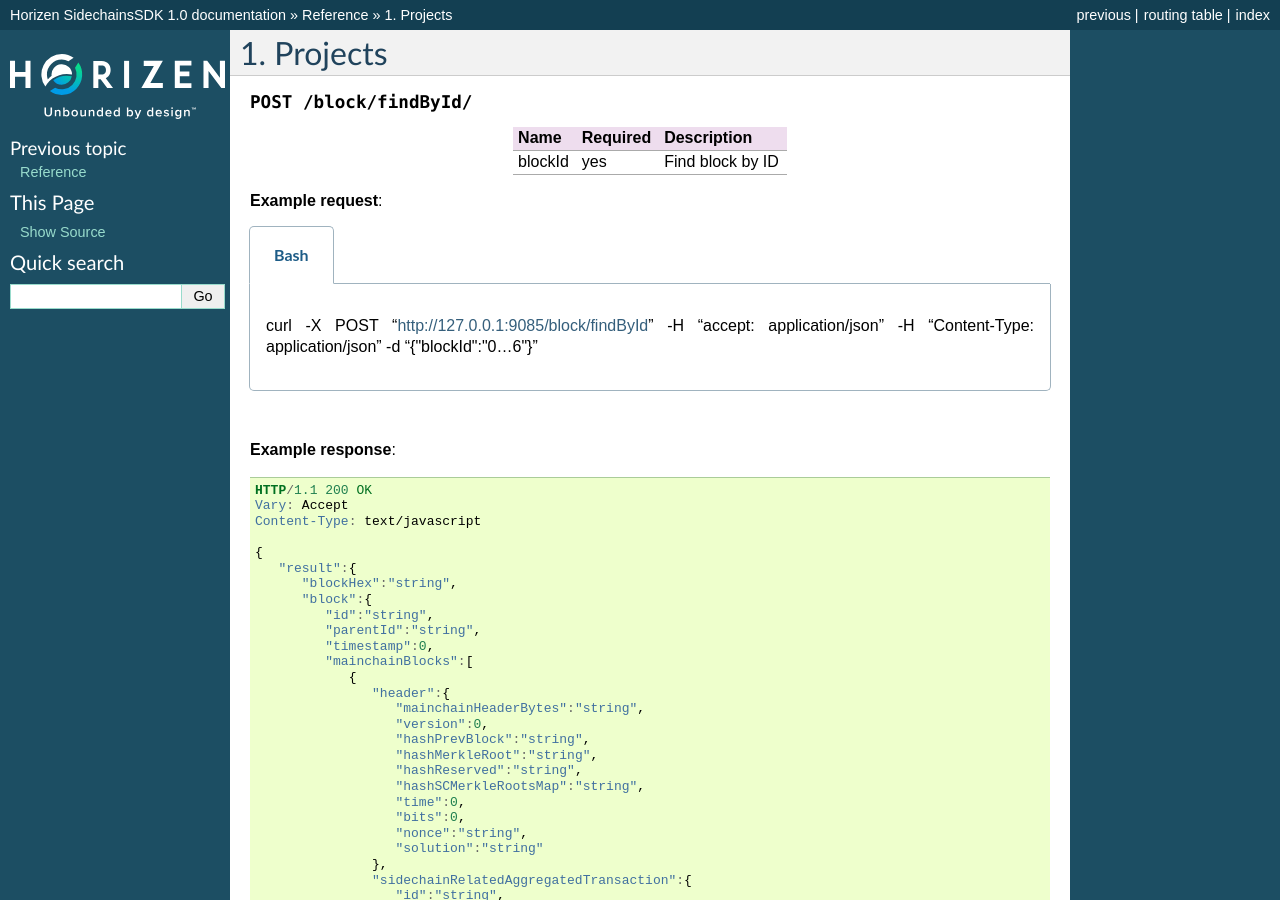
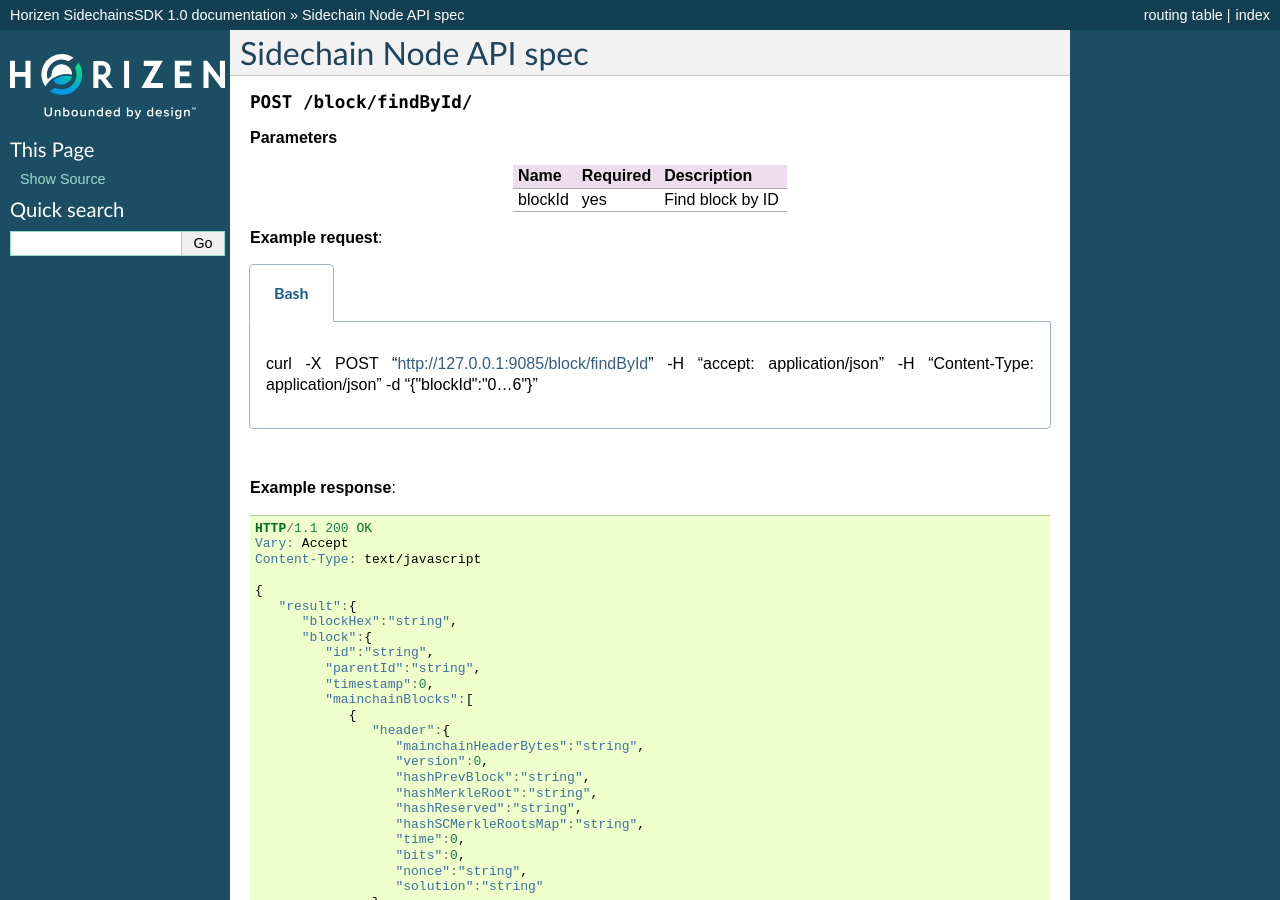
Before and after one commit to megaluck/documentation, a Sphinx documentation site: the page built from docs/reference/01-scnode-api-spec.rst, in a window 1280 px wide and 900 px high. Built offline with Sphinx 7.4.7, drawn with Linux system fonts in a browser that asks for light colours; pages that are not in the unit, such as notebooks, are missing from menus; some of the changed text lies outside the part shown.

Commit message:
Update and rename 01-scnode-rpc.rst to 01-scnode-api-spec.rst

```diff
--- a/docs/reference/01-scnode-rpc.rst
+++ b/docs/reference/01-scnode-api-spec.rst
@@ -1,7 +1,9 @@
-Projects
-~~~~~~~~
+Sidechain Node API spec
+~~~~~~~~~~~~~~~~~~~~~~
 
 .. http:post:: /block/findById/
+
+**Parameters**
 
 +---------+----------+------------------+
 | Name    | Required | Description      |
```
